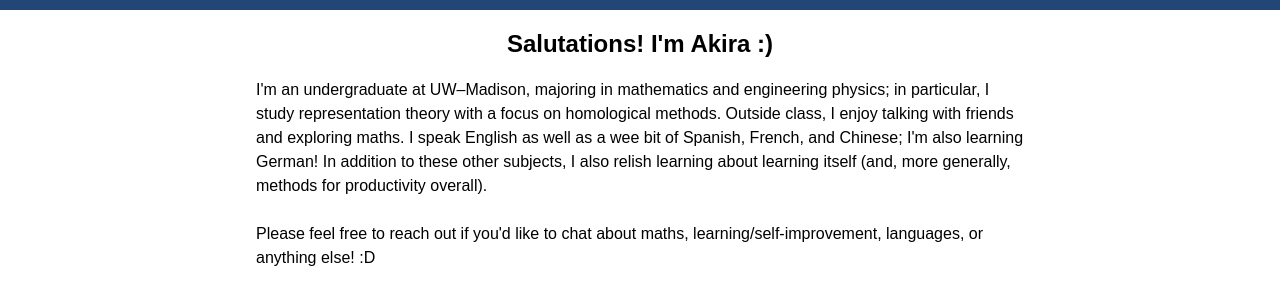
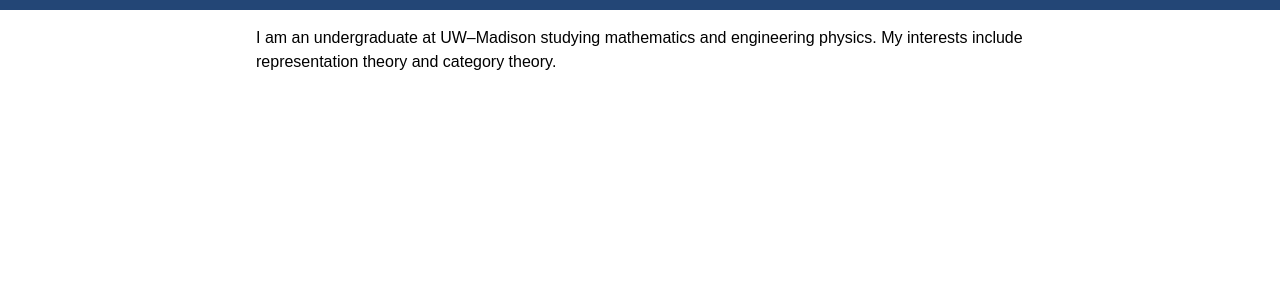
Before and after one commit to akirawillox/akirawillox.github.io, a plain HTML site: page index.html in a window 1280 px wide. Shown: the part 52-356 px from the top of the page. Drawn offline with Linux system fonts and the light colour scheme.

Commit message:
Update index.html

```diff
--- a/index.html
+++ b/index.html
@@ -50,11 +50,9 @@
   <main>
     <!-- About (default visible) -->
     <section id="about" class="page active">
-      <h2>Salutations! I'm Akira :)</h2>
+      <!-- <h2>Salutations! I'm Akira</h2> -->
       <p>
-        I'm an undergraduate at UW–Madison, majoring in mathematics and engineering physics; in particular, I study representation theory with a focus on homological methods. Outside class, I enjoy talking with friends and exploring maths. I speak English as well as a wee bit of Spanish, French, and Chinese; I'm also learning German! In addition to these other subjects, I also relish learning about learning itself (and, more generally, methods for productivity overall).
-        <br><br>
-        Please feel free to reach out if you'd like to chat about maths, learning/self-improvement, languages, or anything else! :D
+        I am an undergraduate at UW–Madison studying mathematics and engineering physics. My interests include representation theory and category theory.
       </p>
     </section>
 
```
